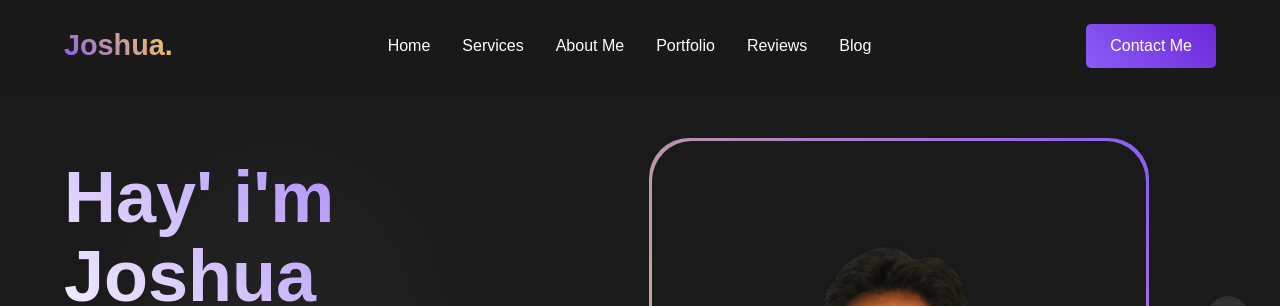
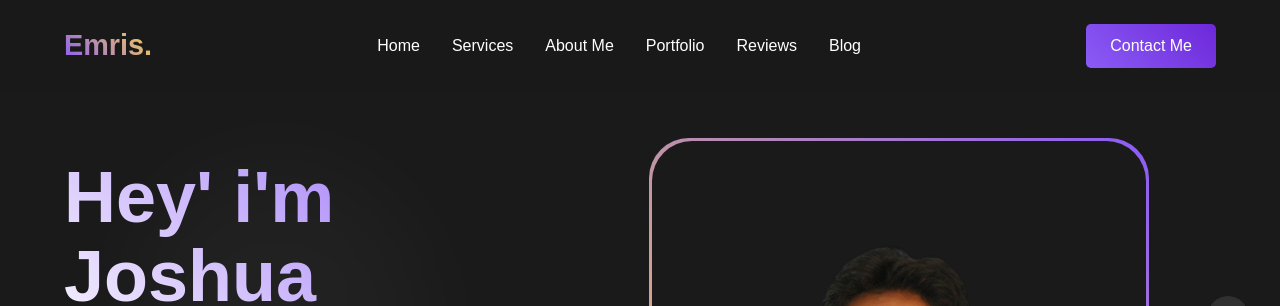
Before and after one commit to Joshua4014/Joshua4014.github.io, a plain HTML site: page index.html in a window 1280 px wide. Shown: the top 306 px of the page. Drawn offline with Linux system fonts and the light colour scheme.

Commit message:
Update index.html

```diff
--- a/index.html
+++ b/index.html
@@ -30,7 +30,7 @@
 
 
 
-        <div class="logo">Joshua.</div>
+        <div class="logo">Emris.</div>
 
 
 
@@ -150,7 +150,7 @@
 
 
 
-            <h1 class="main-heading">Hay' i'm<br>Joshua Galinato</h1>
+            <h1 class="main-heading">Hey' i'm<br>Joshua Galinato</h1>
 
 
 
```
